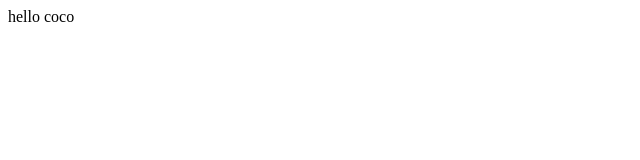
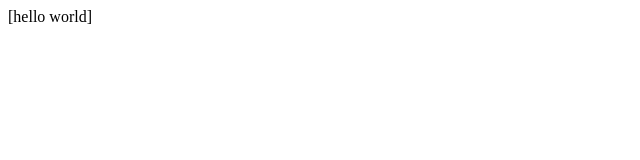
Before and after one commit to yyang133/CocoYangTwineProject, a plain HTML site: page index.html in a window 1280 px wide. Shown: the full height of the page, 0-640 px from the left. Drawn offline with Linux system fonts and the light colour scheme.

Commit message:
Update index.html

```diff
--- a/index.html
+++ b/index.html
@@ -1,5 +1,11 @@
 <html>
 
-hello coco
+<head>
+  <style>
+  </style>
+</head>
+  <body>
+    [hello world]
+  </body>
 
 </html>
```
